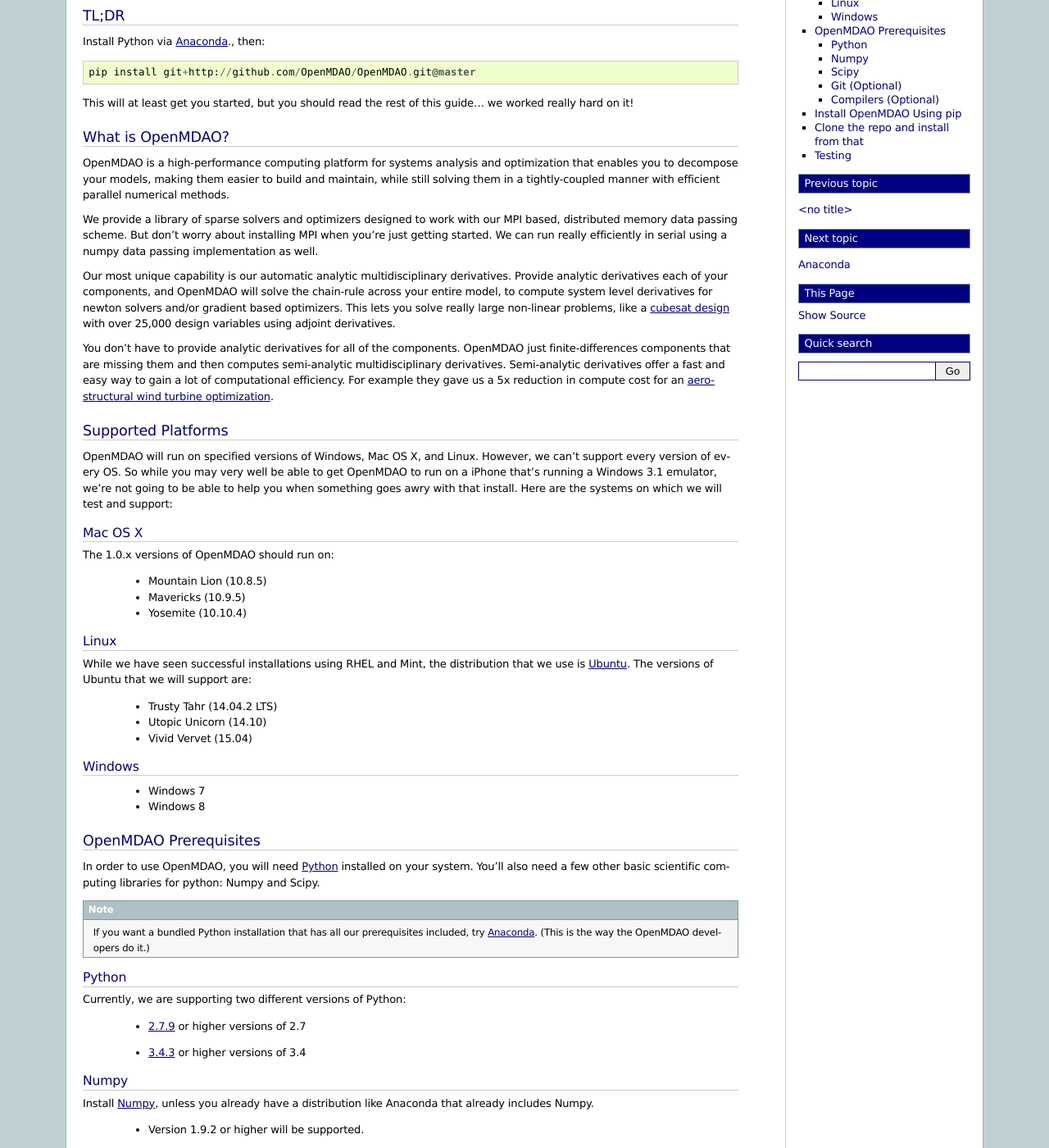
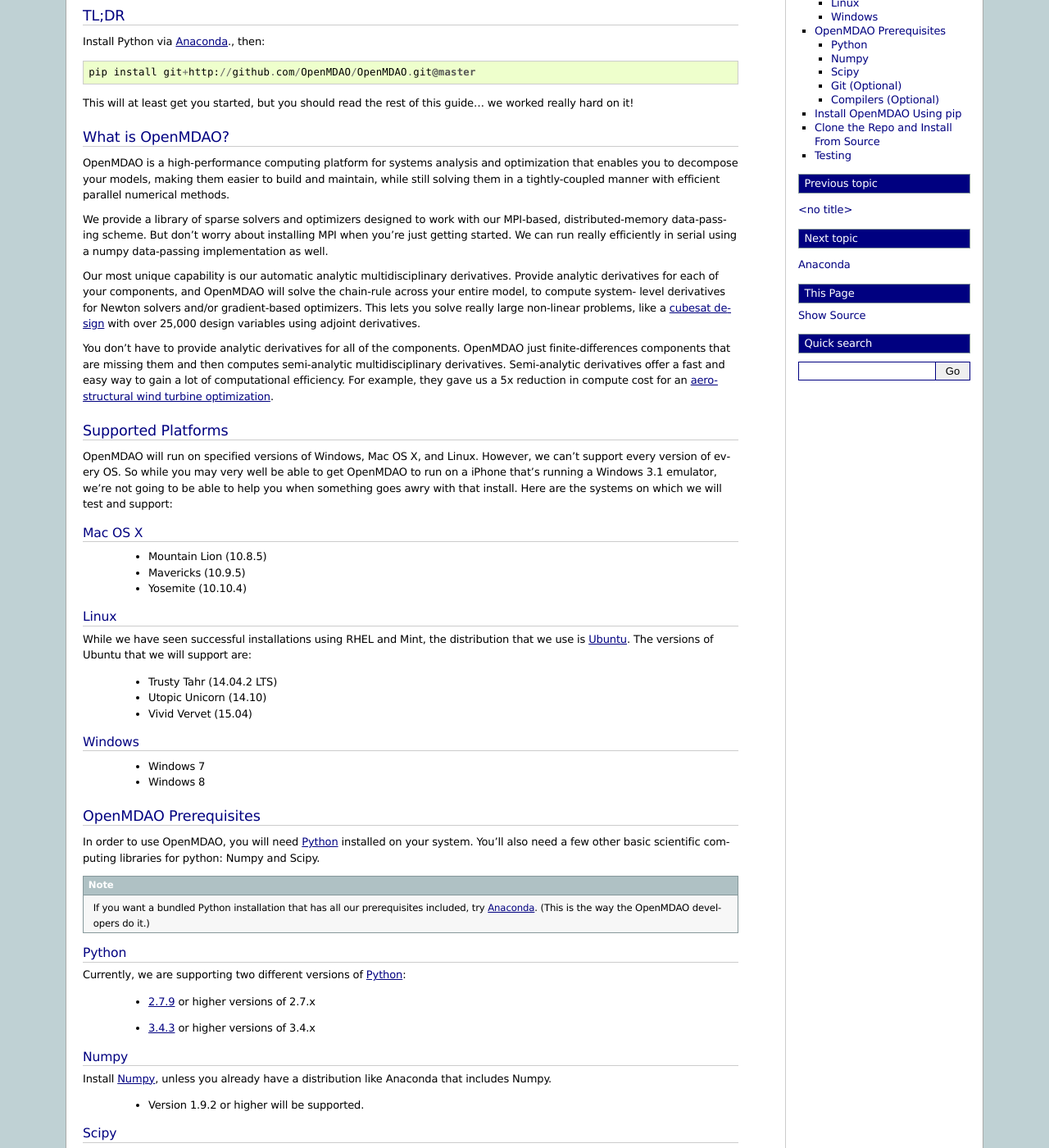
Before and after one commit to OpenMDAO/OpenMDAO1, a Sphinx documentation site: the page built from openmdao/docs/getting-started/install.rst, in a window 1280 px wide and 1400 px high, scrolled down 262 px. Shown: the whole window at 82% size. Built offline with Sphinx 7.4.7, drawn with Linux system fonts in a browser that asks for light colours; pages that are not in the unit, such as notebooks, are missing from menus; some of the changed text lies outside the part shown.

Commit message:
Justin's changes to getting started, edited.  A few more tweaks.

```diff
--- a/openmdao/docs/getting-started/install.rst
+++ b/openmdao/docs/getting-started/install.rst
@@ -17,9 +17,9 @@ on OS X, Windows or Linux.  For a guide of examples of how to use OpenMDAO,
 see the OpenMDAO User's Guide. (link)
 
 
-=========================
+=====
 TL;DR
-=========================
+=====
 Install Python via `Anaconda <http://continuum.io/downloads>`_., then:
 
 ::
@@ -39,21 +39,21 @@ maintain, while still solving them in a tightly-coupled manner with efficient pa
 numerical methods.
 
 We provide a library of sparse solvers and optimizers designed to work
-with our MPI based, distributed memory data passing scheme. But don't worry about
+with our MPI-based, distributed-memory data-passing scheme. But don't worry about
 installing MPI when you're just getting started. We can run really efficiently in
-serial using a numpy data passing implementation as well.
+serial using a numpy data-passing implementation as well.
 
 Our most unique capability is our automatic analytic multidisciplinary derivatives.
-Provide analytic derivatives each of your components, and
-OpenMDAO will solve the chain-rule across your entire model, to compute system
-level derivatives for newton solvers and/or gradient based optimizers. This lets you
-solve really large non-linear problems, like a `cubesat design <http://openmdao.org/publications/gray_hearn_moore_et_al_multidisciplinary_derivatives.pdf>`_ with over
-25,000 design variables using adjoint derivatives.
+Provide analytic derivatives for each of your components, and
+OpenMDAO will solve the chain-rule across your entire model, to compute system-
+level derivatives for Newton solvers and/or gradient-based optimizers. This lets you
+solve really large non-linear problems, like a `cubesat design <http://openmdao.org/publications/gray_hearn_moore_et_al_multidisciplinary_derivatives.pdf>`_
+with over 25,000 design variables using adjoint derivatives.
 
 You don't have to provide analytic derivatives for all of the components. OpenMDAO just
 finite-differences components that are missing them and then computes semi-analytic
 multidisciplinary derivatives. Semi-analytic derivatives offer a fast and easy
-way to gain a lot of computational efficiency. For example they gave us a 5x
+way to gain a lot of computational efficiency. For example, they gave us a 5x
 reduction in compute cost for an `aero-structural wind turbine optimization
 <http://openmdao.org/publications/gray_hearn_moore_et_al_multidisciplinary_derivatives.pdf>`_.
 
@@ -69,8 +69,6 @@ Here are the systems on which we will test and support:
 
 Mac OS X
 ++++++++
-
-The 1.0.x versions of OpenMDAO should run on:
 
  * Mountain Lion (10.8.5)
 
@@ -117,15 +115,15 @@ Numpy and Scipy.
 Python
 ++++++
 
-Currently, we are supporting two different versions of Python:
+Currently, we are supporting two different versions of Python_:
 
 .. _Python: http://www.python.org
 
- * 2.7.9_ or higher versions of 2.7
+ * 2.7.9_ or higher versions of 2.7.x
 
 .. _2.7.9: https://www.python.org/downloads/release/python-279/
 
- * 3.4.3_ or higher versions of 3.4
+ * 3.4.3_ or higher versions of 3.4.x
 
  .. _3.4.3: https://www.python.org/downloads/release/python-343/
 
@@ -133,7 +131,7 @@ Currently, we are supporting two different versions of Python:
 Numpy
 +++++
 
-Install Numpy_, unless you already have a distribution like Anaconda that already
+Install Numpy_, unless you already have a distribution like Anaconda that
 includes Numpy.
 
 .. _Numpy: http://numpy.org
@@ -143,7 +141,7 @@ includes Numpy.
 Scipy
 +++++
 
-Install Scipy_, unless you already have a distribution like Anaconda that already
+Install Scipy_, unless you already have a distribution like Anaconda that
 includes Scipy.
 
 .. _Scipy: http://scipy.org
@@ -153,7 +151,7 @@ includes Scipy.
 Git (Optional)
 ++++++++++++++
 Git_ is a very popular open-source version control system that we use for our source code.
-It tracks content such as files and directories. OpenMDAO hosts its repo on `GitHub <https://github.com/openmdao/openmdao>`_.
+It tracks content such as files and directories. OpenMDAO hosts its repo on `GitHub <https://github.com/OpenMDAO/OpenMDAO>`_.
 Git_ is not a hard requirement, but it's a good way to stay up to date with the latest code
 updates (remember, we're still in ALPHA!).
 
@@ -162,7 +160,7 @@ updates (remember, we're still in ALPHA!).
 Compilers (Optional)
 ++++++++++++++++++++
 OpenMDAO doesn't have a strict requirement on any compiled code, but we can optionally
-make use of some compiled libraries, if they are present in your python environment.
+make use of some compiled libraries, if they are present in your Python environment.
 If you don't want to use any of these optional features, then you shouldn't need
 a compiler. You can install the compilers and build the libraries later on
 and OpenMDAO will use them. So its fine if you start out without the compiled stuff,
@@ -183,7 +181,7 @@ To pip install OpenMDAO directly from the OpenMDAO Github repository:
     pip install git+http://github.com/OpenMDAO/OpenMDAO.git@master
 
 =======================================
-Clone the repo and install from that
+Clone the Repo and Install From Source
 =======================================
 
 Since the code is in ALPHA state, and is changing daily, you might prefer to actually
```
